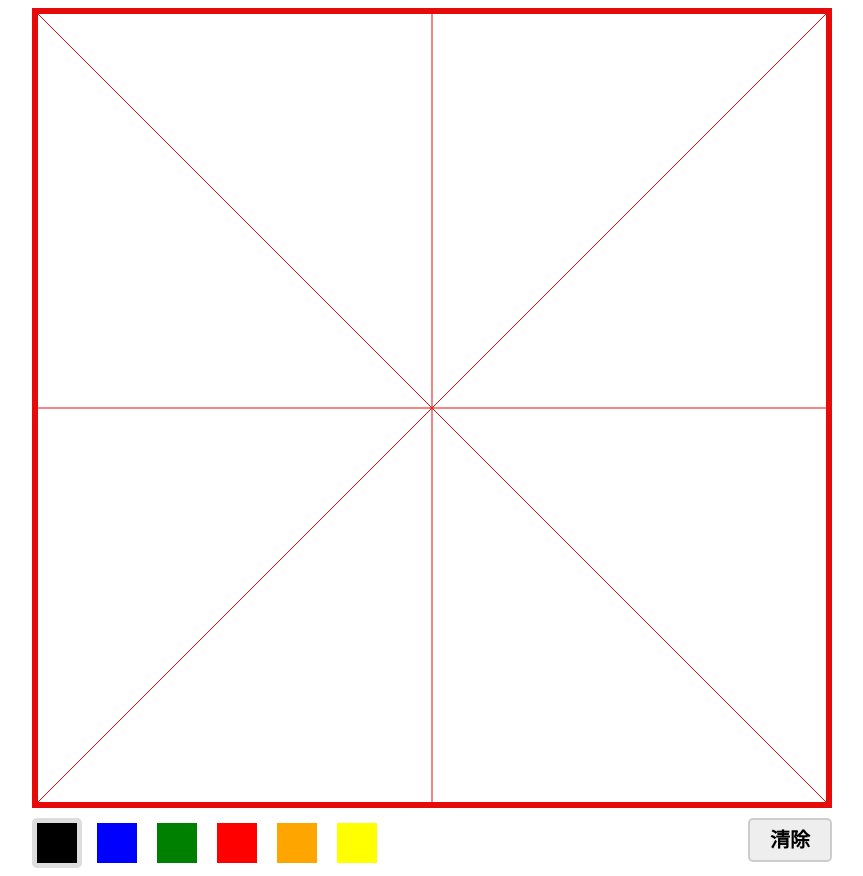
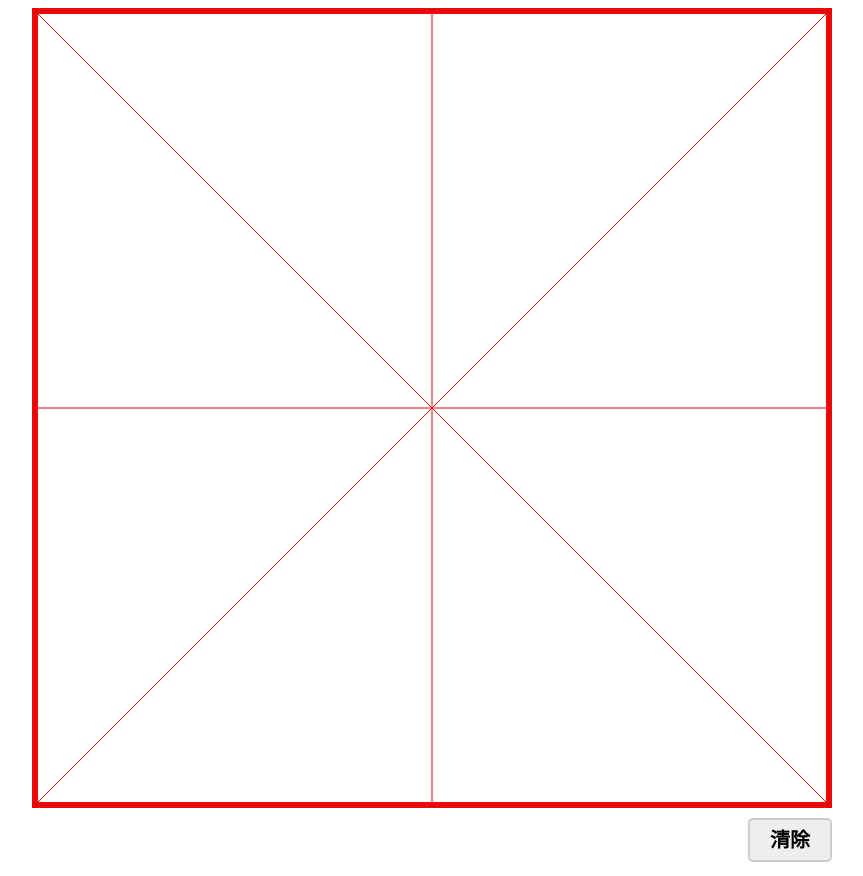
Before and after one commit to extratztty/Front-end, a plain HTML site: page canvas/write/index.html in a window 1280 px wide. Shown: the whole page, without its empty margins (208-1071 px from the left). Drawn offline with Linux system fonts and the light colour scheme.

Commit message:
lineweight

```diff
--- a/canvas/write/handwriting.css
+++ b/canvas/write/handwriting.css
@@ -27,36 +27,36 @@
     clear: both;
 }
 
-.color_btn{
-    float: left;
-    margin: 10px 10px 0 0;
-    border: 5px solid white;
-    width: 40px;
-    height: 40px;
-    border-radius: 5px;
-    cursor: pointer;
-}
-.color_btn:hover{
-    opacity: .8;
-}
-.color_btn_selected{
-    border: 5px solid #ddd;
-}
-#black_btn{
-    background-color: black;
-}
-#blue_btn{
-    background-color: blue;
-}
-#green_btn{
-    background-color: green
-}
-#red_btn{
-    background-color: red;
-}
-#orange_btn{
-    background-color: orange;
-}
-#yellow_btn{
-    background-color: yellow;
-}
+/*.color_btn{*/
+    /*float: left;*/
+    /*margin: 10px 10px 0 0;*/
+    /*border: 5px solid white;*/
+    /*width: 40px;*/
+    /*height: 40px;*/
+    /*border-radius: 5px;*/
+    /*cursor: pointer;*/
+/*}*/
+/*.color_btn:hover{*/
+    /*opacity: .8;*/
+/*}*/
+/*.color_btn_selected{*/
+    /*border: 5px solid #ddd;*/
+/*}*/
+/*#black_btn{*/
+    /*background-color: black;*/
+/*}*/
+/*#blue_btn{*/
+    /*background-color: blue;*/
+/*}*/
+/*#green_btn{*/
+    /*background-color: green*/
+/*}*/
+/*#red_btn{*/
+    /*background-color: red;*/
+/*}*/
+/*#orange_btn{*/
+    /*background-color: orange;*/
+/*}*/
+/*#yellow_btn{*/
+    /*background-color: yellow;*/
+/*}*/
--- a/canvas/write/handwriting.js
+++ b/canvas/write/handwriting.js
@@ -4,7 +4,7 @@
 var canvasWidth = Math.min(800,$(window).width() - 20);
 var canvasHeight = canvasWidth;
 
-var strokeColor = "black";
+// var strokeColor = "black";
 var isMouseDown = false;
 var lastLoc = {x:0,y:0};
 var lastTimeStamp = 0;
@@ -22,11 +22,11 @@ $("#clear_btn").click(function () {
     context.clearRect(0,0,canvasWidth,canvasHeight);
     drawGrid();
 });
-$(".color_btn").click(function () {
-    $(".color_btn").removeClass("color_btn_selected");
-    $(this).addClass("color_btn_selected");
-    strokeColor = $(this).css("background-color");
-});
+// $(".color_btn").click(function () {
+//     $(".color_btn").removeClass("color_btn_selected");
+//     $(this).addClass("color_btn_selected");
+//     strokeColor = $(this).css("background-color");
+// });
 
 function beginStroke(point) {
     isMouseDown = true;
@@ -95,9 +95,9 @@ canvas.addEventListener('touchend',function (e) {
 function calcLineWidth(t,s) {
     var v = s/t;
     var resultLineWidth;
-    if(v <= 0.1)resultLineWidth = 30;
+    if(v <= 0.1)resultLineWidth = canvasWidth/25;
     else if(v >= 10)resultLineWidth = 0;
-    else resultLineWidth = 30 - (v-0.1)/(10-0.1)*(30-1);
+    else resultLineWidth = 30 - (v-0.1)/(10-0.1)*(canvasWidth/25-1);
 
     if(lastLineWidth === -1)
         return resultLineWidth;
--- a/canvas/write/index.html
+++ b/canvas/write/index.html
@@ -3,19 +3,19 @@
 <head>
     <meta charset="UTF-8">
     <meta name="viewport" content="width=device-width, height=device-height, initial-scale=1.0, minimum-scale=1.0, maximum-scale=1.0, user-scalable=no">
-    <title>canvas</title>
+    <title>write</title>
     <script src="jquery-3.2.1.min.js"></script>
     <link rel="stylesheet" href="handwriting.css">
 </head>
 <body>
 <canvas id="canvas"></canvas>
 <div id="controller">
-    <div id="black_btn" class="color_btn color_btn_selected"></div>
-    <div id="blue_btn" class="color_btn"></div>
-    <div id="green_btn" class="color_btn"></div>
-    <div id="red_btn" class="color_btn"></div>
-    <div id="orange_btn" class="color_btn"></div>
-    <div id="yellow_btn" class="color_btn"></div>
+    <!--<div id="black_btn" class="color_btn color_btn_selected"></div>-->
+    <!--<div id="blue_btn" class="color_btn"></div>-->
+    <!--<div id="green_btn" class="color_btn"></div>-->
+    <!--<div id="red_btn" class="color_btn"></div>-->
+    <!--<div id="orange_btn" class="color_btn"></div>-->
+    <!--<div id="yellow_btn" class="color_btn"></div>-->
 
     <div id="clear_btn" class="op_btn">清除</div>
     <div class="clearfix"></div>
```
